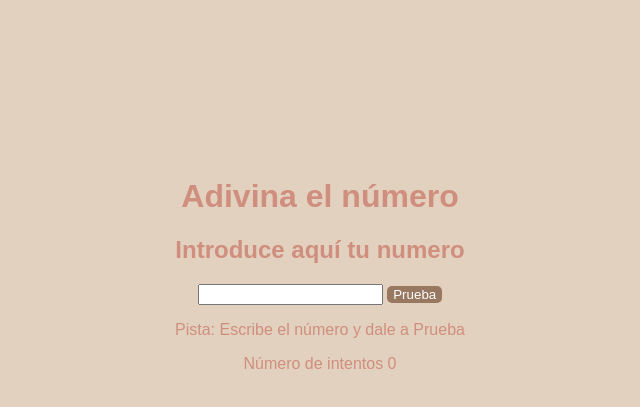
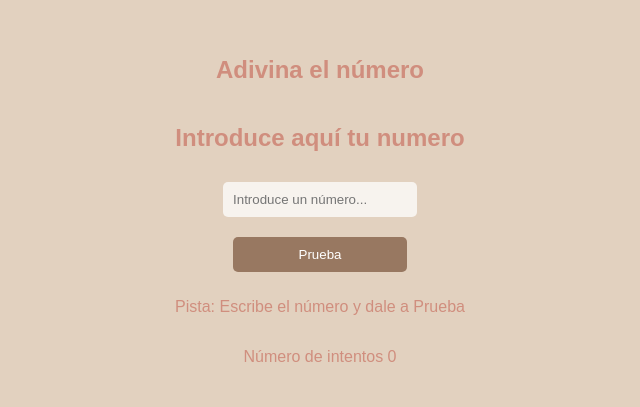
Before and after one commit to mariabote/guess-the-number-minigame, a plain HTML site: page index.html in a window 1280 px wide. Shown: the part 199-606 px from the top of the page, without its empty margins (320-960 px from the left). Drawn offline with Linux system fonts and the light colour scheme.

Commit message:
update css

```diff
--- a/index.html
+++ b/index.html
@@ -13,12 +13,14 @@
 </head>
 
 <body>
-    <h1>Adivina el número</h1>
-    <h2>Introduce aquí tu numero</h2>
-    <input type="number" class="js_input">
-    <input type="button" value="Prueba" class="button js_button">
-    <p class="clue js_pista">Pista: Escribe el número y dale a Prueba</p>
-    <p class="tries js_intentos">Número de intentos 0</p>
+    <section class="content">
+        <h1>Adivina el número</h1>
+        <h2>Introduce aquí tu numero</h2>
+        <input type="number" class="input text js_input" placeholder="Introduce un número...">
+        <input type="button" value="Prueba" class="input button js_button">
+        <p class="clue js_pista">Pista: Escribe el número y dale a Prueba</p>
+        <p class="tries js_intentos">Número de intentos 0</p>
+    </section>
 
     <script src="./main.js"></script>
 </body>
--- a/main.css
+++ b/main.css
@@ -1,17 +1,35 @@
+html {
+  height: 100%;
+}
 body {
   background-color: #e2d1bf;
   display: flex;
+  align-content: center;
+  justify-content: center;
+  height: 100%;
+}
+.content {
+  display: flex;
   flex-direction: column;
   text-align: center;
-  height: 100vh;
+  align-items: center;
   justify-content: center;
-  padding: 5%;
   font-family: "Afacad", sans-serif;
   color: #d08e7e;
+  height: 100%;
 }
+
 .button {
   color: white;
   background-color: #987861;
+}
+.text {
+  background-color: #ffffffbb;
+}
+.input {
   border: 0;
   border-radius: 5px;
+  padding: 10px;
+  width: 60%;
+  margin: 10px;
 }
```
